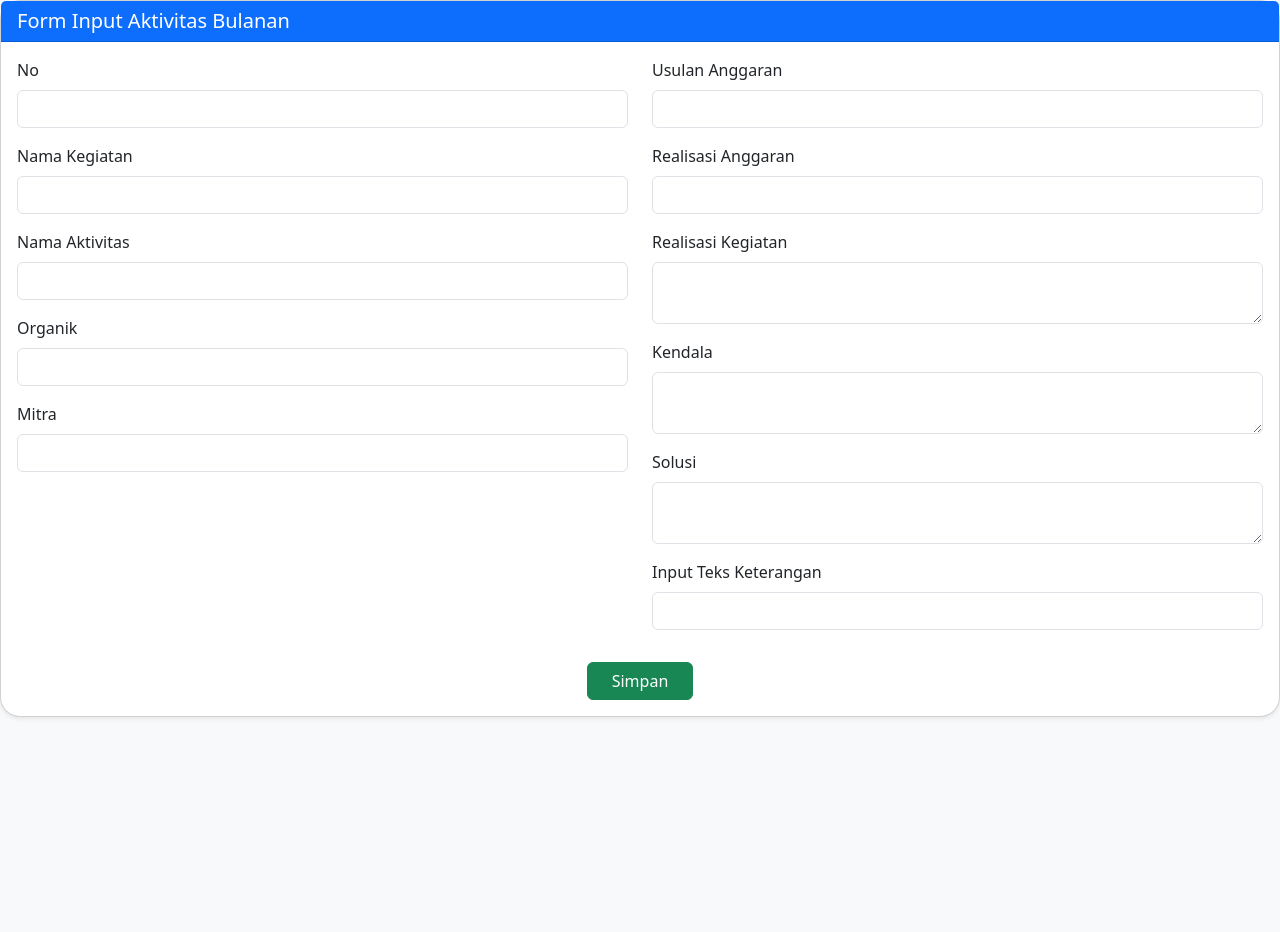
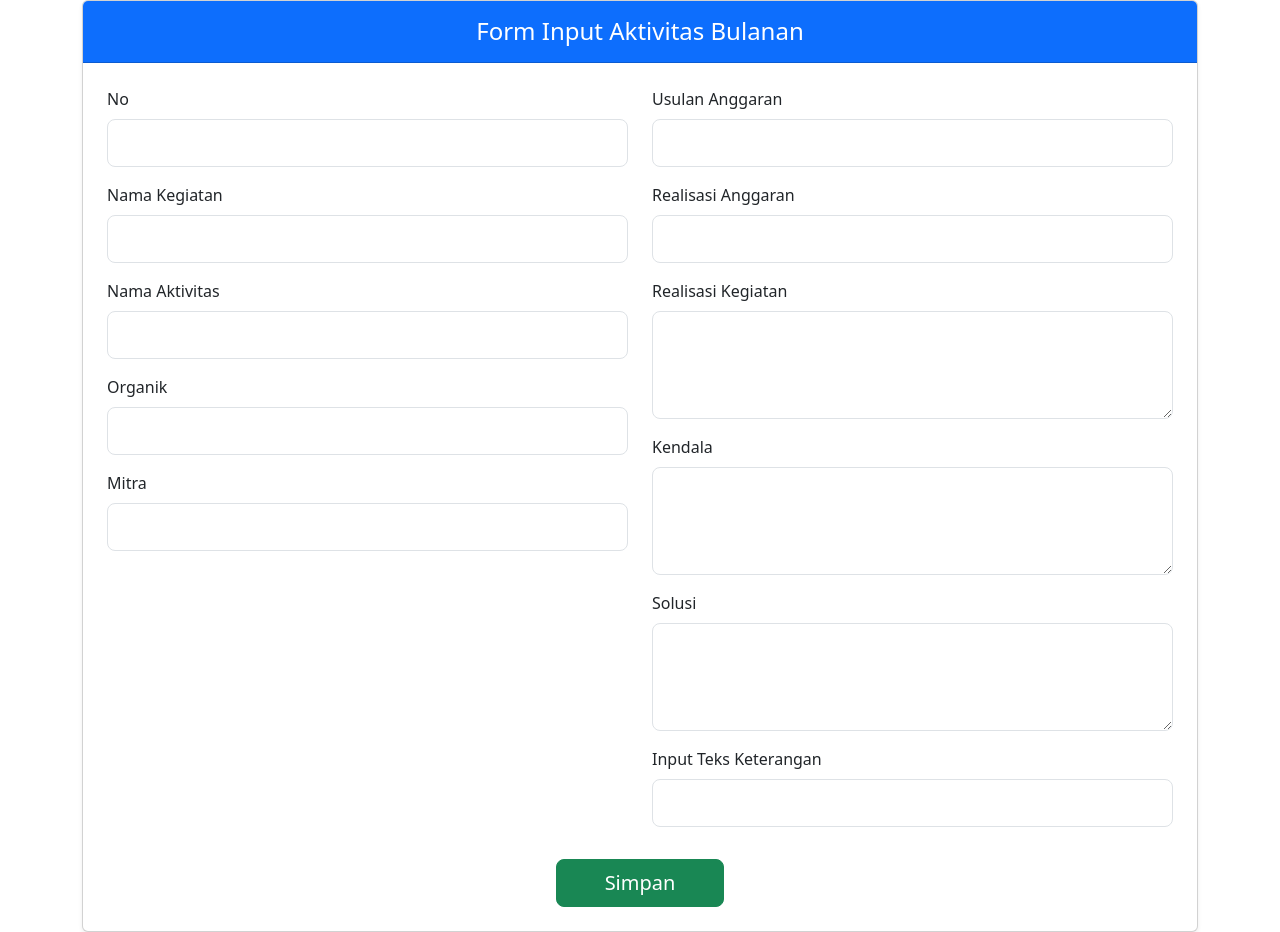
Before and after one commit to bimaadam/bps-crud, a PHP site: page /admin/modal_form_aktivitas_bln.php in a window 1280 px wide. Before the commit the page ends 718 px from the top, so only its background shows below. Run offline with PHP 8.4, Linux system fonts and the light colour scheme.

Commit message:
fix page

```diff
--- a/admin/input_aktivitas.php
+++ b/admin/input_aktivitas.php
@@ -111,7 +111,7 @@ if (isset($_POST['oke'])) {
 
 <!-- Modal Tambah -->
 <div class="modal fade" id="tambahModal" tabindex="-1" aria-labelledby="tambahModalLabel" aria-hidden="true">
-  <div class="modal-dialog">
+  <div class="modal-dialog modal-lg">
     <div class="modal-content">
       <div class="modal-header">
         <h5 class="modal-title" id="tambahModalLabel">Tambah Data</h5>
@@ -125,6 +125,7 @@ if (isset($_POST['oke'])) {
     </div>
   </div>
 </div>
+
 
     <script>
         $(document).ready(function() {
--- a/admin/modal_form_aktivitas_bln.php
+++ b/admin/modal_form_aktivitas_bln.php
@@ -8,7 +8,7 @@ require_once 'service/aktivitas_bulanan.php';
     <title>Input Aktivitas Bulanan</title>
     <!-- Bootstrap 5 -->
     <link href="../css/bootstrap.min.css" rel="stylesheet">
-    <style>
+    <!-- <style>
         body {
             background-color: #f8f9fa;
         }
@@ -25,37 +25,39 @@ require_once 'service/aktivitas_bulanan.php';
         textarea {
             min-height: 100px;
         }
-    </style>
+    </style> -->
 </head>
 <body>
+    <!-- modal_form_aktivitas_bln.php -->
+<div class="container">
     <div class="card shadow-sm">
-        <div class="card-header bg-primary text-white">
-            <h5 class="mb-0">Form Input Aktivitas Bulanan</h5>
+        <div class="card-header bg-primary text-white py-3">
+            <h4 class="mb-0 text-center">Form Input Aktivitas Bulanan</h4>
         </div>
-        <div class="card-body">
+        <div class="card-body p-4">
             <form action="" method="POST" enctype="multipart/form-data">
                 <div class="row">
                     <!-- Kiri -->
                     <div class="col-md-6">
                         <div class="mb-3">
                             <label class="form-label">No</label>
-                            <input type="number" name="no" class="form-control" required>
+                            <input type="number" name="no" class="form-control form-control-lg" required>
                         </div>
                         <div class="mb-3">
                             <label class="form-label">Nama Kegiatan</label>
-                            <input type="text" name="nama_kegiatan" class="form-control" required>
+                            <input type="text" name="nama_kegiatan" class="form-control form-control-lg" required>
                         </div>
                         <div class="mb-3">
                             <label class="form-label">Nama Aktivitas</label>
-                            <input type="text" name="nama_aktivitas" class="form-control" required>
+                            <input type="text" name="nama_aktivitas" class="form-control form-control-lg" required>
                         </div>
                         <div class="mb-3">
                             <label class="form-label">Organik</label>
-                            <input type="number" name="organik" class="form-control" required>
+                            <input type="number" name="organik" class="form-control form-control-lg" required>
                         </div>
                         <div class="mb-3">
                             <label class="form-label">Mitra</label>
-                            <input type="number" name="mitra" class="form-control" required>
+                            <input type="number" name="mitra" class="form-control form-control-lg" required>
                         </div>
                     </div>
 
@@ -63,36 +65,37 @@ require_once 'service/aktivitas_bulanan.php';
                     <div class="col-md-6">
                         <div class="mb-3">
                             <label class="form-label">Usulan Anggaran</label>
-                            <input type="number" step="0.01" name="usulan_anggaran" class="form-control" required>
+                            <input type="number" step="0.01" name="usulan_anggaran" class="form-control form-control-lg" required>
                         </div>
                         <div class="mb-3">
                             <label class="form-label">Realisasi Anggaran</label>
-                            <input type="number" step="0.01" name="realisasi_anggaran" class="form-control" required>
+                            <input type="number" step="0.01" name="realisasi_anggaran" class="form-control form-control-lg" required>
                         </div>
                         <div class="mb-3">
                             <label class="form-label">Realisasi Kegiatan</label>
-                            <textarea name="realisasi_kegiatan" class="form-control" required></textarea>
+                            <textarea name="realisasi_kegiatan" class="form-control form-control-lg" rows="3" required></textarea>
                         </div>
                         <div class="mb-3">
                             <label class="form-label">Kendala</label>
-                            <textarea name="kendala" class="form-control" required></textarea>
+                            <textarea name="kendala" class="form-control form-control-lg" rows="3" required></textarea>
                         </div>
                         <div class="mb-3">
                             <label class="form-label">Solusi</label>
-                            <textarea name="solusi" class="form-control" required></textarea>
+                            <textarea name="solusi" class="form-control form-control-lg" rows="3" required></textarea>
                         </div>
                         <div class="mb-3">
                             <label class="form-label">Input Teks Keterangan</label>
-                            <input type="form" name="form-control" class="form-control" required>
+                            <input type="text" name="keterangan" class="form-control form-control-lg" required>
                         </div>
                     </div>
                 </div>
                 <div class="text-center pt-3">
-                    <button type="submit" class="btn btn-success px-4">Simpan</button>
+                    <button type="submit" class="btn btn-success btn-lg px-5">Simpan</button>
                 </div>
             </form>
         </div>
     </div>
+</div>
 
 <!-- Bootstrap JS -->
 <script src="../js/bootstrap.bundle.js"></script>
```
